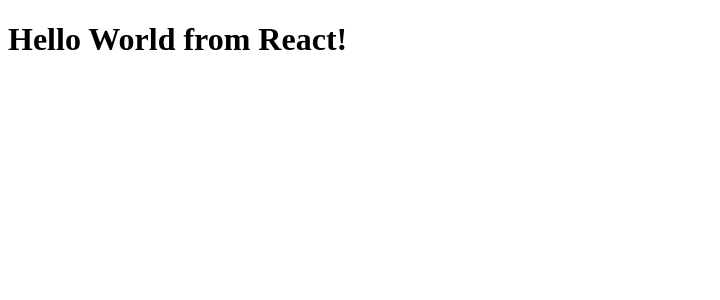
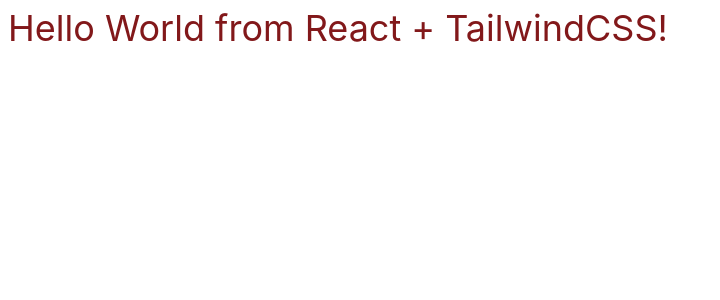
Before and after one commit to MaxLehmann01/lomi-client, a React (Vite) app: page / in a window 1280 px wide. Shown: the top 300 px of the page, without its empty margins (0-720 px from the left). Built offline with nearby package versions, Linux system fonts and the light colour scheme.

Commit message:
Added: tailwindcss

```diff
--- a/electron.vite.config.ts
+++ b/electron.vite.config.ts
@@ -1,6 +1,7 @@
 import { resolve } from 'path';
 import { defineConfig } from 'electron-vite';
 import react from '@vitejs/plugin-react';
+import tailwindcss from '@tailwindcss/vite';
 
 export default defineConfig({
     main: {
@@ -24,6 +25,6 @@
                 '@renderer': resolve('src/renderer/src'),
             },
         },
-        plugins: [react()],
+        plugins: [react(), tailwindcss()],
     },
 });
--- a/package.json
+++ b/package.json
@@ -20,6 +20,7 @@
     "homepage": "https://github.com/MaxLehmann01/lomi-client#readme",
     "devDependencies": {
         "@electron-toolkit/tsconfig": "^2.0.0",
+        "@tailwindcss/vite": "^4.3.0",
         "@types/node": "^22.19.1",
         "@types/react": "^19.2.7",
         "@types/react-dom": "^19.2.3",
@@ -29,6 +30,7 @@
         "prettier": "^3.8.3",
         "react": "^19.2.1",
         "react-dom": "^19.2.1",
+        "tailwindcss": "^4.3.0",
         "typescript": "^5.9.3",
         "vite": "^7.2.6"
     }
--- a/src/renderer/App.tsx
+++ b/src/renderer/App.tsx
@@ -1,3 +1,7 @@
 export default function App() {
-    return <h1>Hello World from React!</h1>;
+    return (
+        <h1 className={'text-4xl p-2 text-red-900'}>
+            Hello World from React + TailwindCSS!
+        </h1>
+    );
 }
--- /dev/null
+++ b/src/renderer/index.css
@@ -0,0 +1 @@
+@import "tailwindcss" important;
--- a/src/renderer/main.tsx
+++ b/src/renderer/main.tsx
@@ -1,6 +1,7 @@
 import { StrictMode } from 'react';
 import { createRoot } from 'react-dom/client';
 import App from './App';
+import './index.css';
 
 createRoot(document.getElementById('root')!).render(
     <StrictMode>
```
Also changed, not shown: 1 other file (tests, documents, lock files or other folders).
